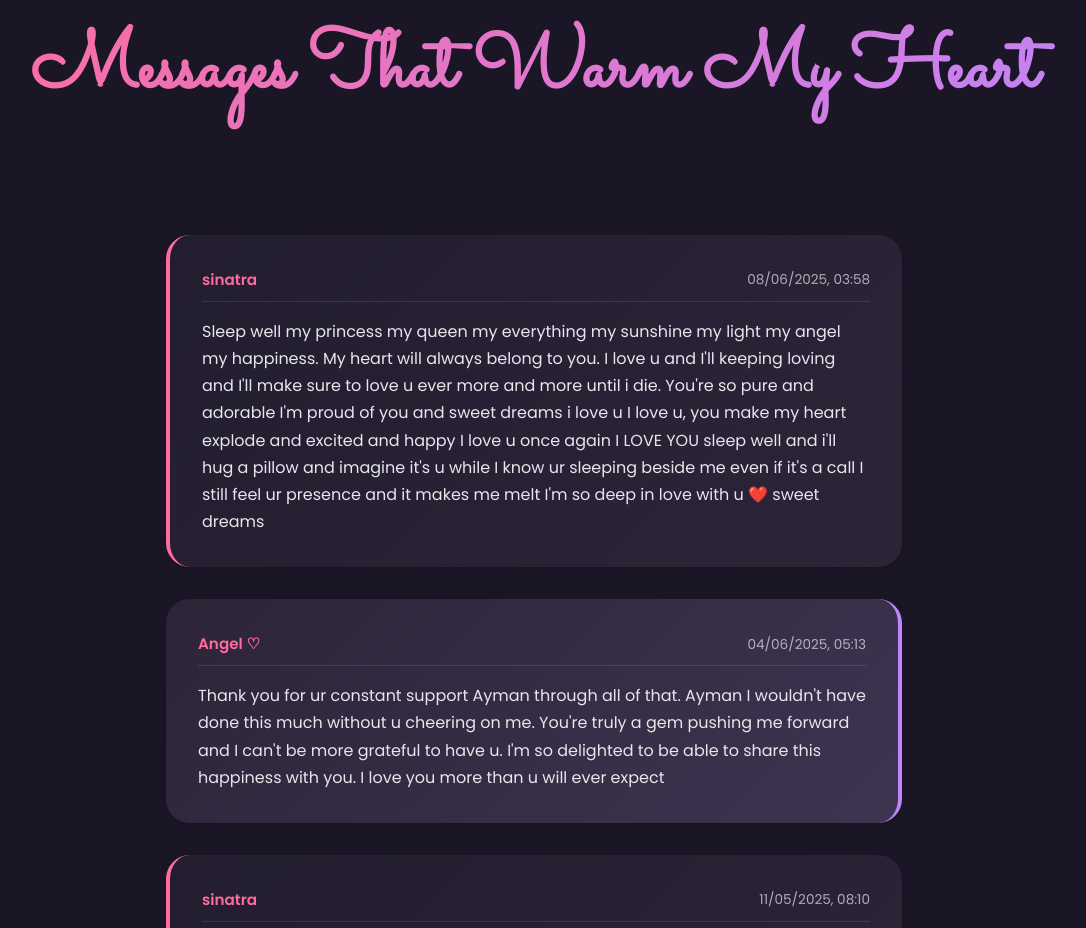
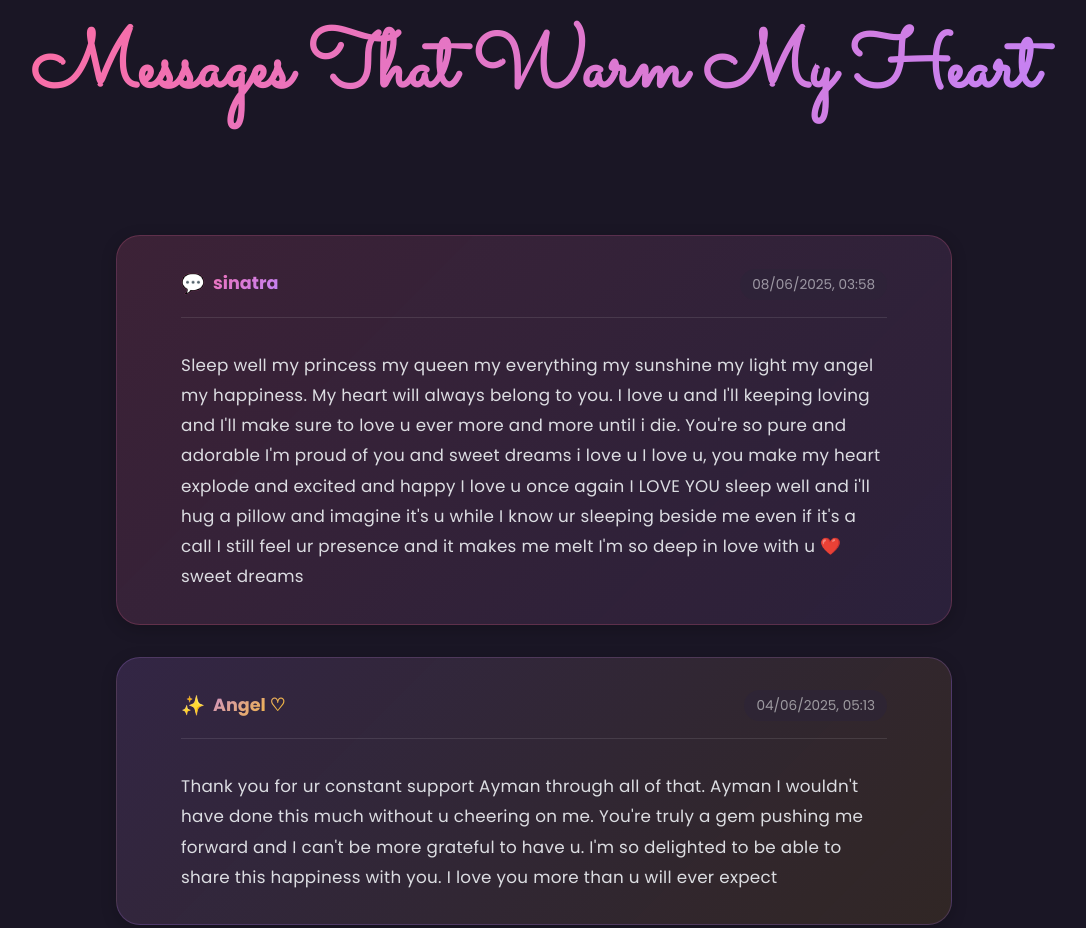
Before and after one commit to SikanderMalik300/love-story, a plain HTML site: page index.html in a window 1280 px wide. Shown: the part 4493-5421 px from the top of the page, without its empty margins (106-1192 px from the left). Drawn offline with Linux system fonts and the light colour scheme.

```diff
--- a/style.css
+++ b/style.css
@@ -648,20 +648,40 @@ body {
 
 /* Messages Container */
 .messages-container {
-    max-width: 800px;
+    max-width: 900px;
     margin: 0 auto;
     padding: var(--spacing-md);
+    display: flex;
+    flex-direction: column;
+    gap: var(--spacing-md);
 }
 
 .message-card {
     background: var(--base-200);
     border-radius: var(--radius-lg);
-    padding: var(--spacing-md);
-    margin-bottom: var(--spacing-md);
-    box-shadow: var(--shadow-sm);
-    transition: all 0.3s ease;
+    padding: var(--spacing-md) var(--spacing-lg);
+    box-shadow: var(--shadow-md);
+    transition: all 0.4s ease;
     opacity: 0;
     transform: translateY(30px);
+    position: relative;
+    overflow: hidden;
+}
+
+.message-card::before {
+    content: '';
+    position: absolute;
+    top: 0;
+    left: 0;
+    width: 100%;
+    height: 3px;
+    background: var(--gradient-primary);
+    transform: scaleX(0);
+    transition: transform 0.4s ease;
+}
+
+.message-card:hover::before {
+    transform: scaleX(1);
 }
 
 .message-card.visible {
@@ -670,45 +690,96 @@ body {
 }
 
 .message-card:hover {
-    transform: translateY(-5px);
-    box-shadow: var(--shadow-md);
+    transform: translateY(-8px);
+    box-shadow: var(--shadow-lg);
 }
 
+/* Different styling for sender */
 .message-card.message-left {
-    background: linear-gradient(135deg, var(--base-200) 0%, var(--base-300) 100%);
-    border-left: 4px solid var(--primary);
+    background: linear-gradient(135deg, rgba(255, 107, 157, 0.15) 0%, rgba(192, 132, 252, 0.1) 100%);
+    border: 1px solid rgba(255, 107, 157, 0.2);
 }
 
 .message-card.message-right {
-    background: linear-gradient(135deg, var(--base-300) 0%, var(--neutral) 100%);
-    border-right: 4px solid var(--secondary);
+    background: linear-gradient(135deg, rgba(192, 132, 252, 0.15) 0%, rgba(251, 191, 36, 0.1) 100%);
+    border: 1px solid rgba(192, 132, 252, 0.2);
 }
 
 .message-header {
     display: flex;
     justify-content: space-between;
     align-items: center;
-    margin-bottom: var(--spacing-sm);
-    padding-bottom: var(--spacing-xs);
+    margin-bottom: var(--spacing-md);
+    padding-bottom: var(--spacing-sm);
     border-bottom: 1px solid rgba(255, 255, 255, 0.1);
 }
 
 .message-sender {
-    font-weight: 600;
-    color: var(--primary);
-    font-size: 0.95rem;
+    font-weight: 700;
+    font-size: 1.1rem;
+    background: var(--gradient-primary);
+    -webkit-background-clip: text;
+    -webkit-text-fill-color: transparent;
+    background-clip: text;
+    display: flex;
+    align-items: center;
+    gap: 0.5rem;
+}
+
+.message-sender::before {
+    content: '💬';
+    font-size: 1.2rem;
+    -webkit-text-fill-color: initial;
+}
+
+.message-card.message-right .message-sender {
+    background: linear-gradient(135deg, #c084fc 0%, #fbbf24 100%);
+    -webkit-background-clip: text;
+    -webkit-text-fill-color: transparent;
+    background-clip: text;
+}
+
+.message-card.message-right .message-sender::before {
+    content: '✨';
 }
 
 .message-date {
     font-size: 0.85rem;
     color: var(--neutral-content);
-    opacity: 0.7;
+    opacity: 0.6;
+    font-weight: 500;
+    background: var(--base-300);
+    padding: 0.25rem 0.75rem;
+    border-radius: var(--radius-full);
 }
 
 .message-text {
-    font-size: 1rem;
-    line-height: 1.7;
+    font-size: 1.05rem;
+    line-height: 1.8;
     color: var(--neutral-content);
+    opacity: 0.95;
+    letter-spacing: 0.3px;
+}
+
+/* Special message styling */
+.special-message {
+    background: linear-gradient(135deg, rgba(255, 107, 157, 0.25) 0%, rgba(192, 132, 252, 0.2) 100%);
+    border: 2px solid var(--primary);
+    box-shadow: 0 8px 32px rgba(255, 107, 157, 0.3);
+}
+
+.special-message::before {
+    height: 4px;
+    background: var(--gradient-secondary);
+}
+
+.special-message .message-sender {
+    font-size: 1.2rem;
+}
+
+.special-message .message-text {
+    font-size: 1.1rem;
+    font-weight: 500;
 }
 
 /* Loves Grid */
@@ -1033,7 +1104,15 @@ body {
     }
 
     .message-card {
-        padding: var(--spacing-sm);
+        padding: var(--spacing-md);
+    }
+
+    .message-sender {
+        font-size: 1rem;
+    }
+
+    .message-text {
+        font-size: 1rem;
     }
 
     .music-btn {
@@ -1057,6 +1136,10 @@ body {
 
     .arrow-down-btn {
         font-size: 1.5rem;
+    }
+
+    .messages-container {
+        padding: var(--spacing-sm);
     }
 }
 
```
